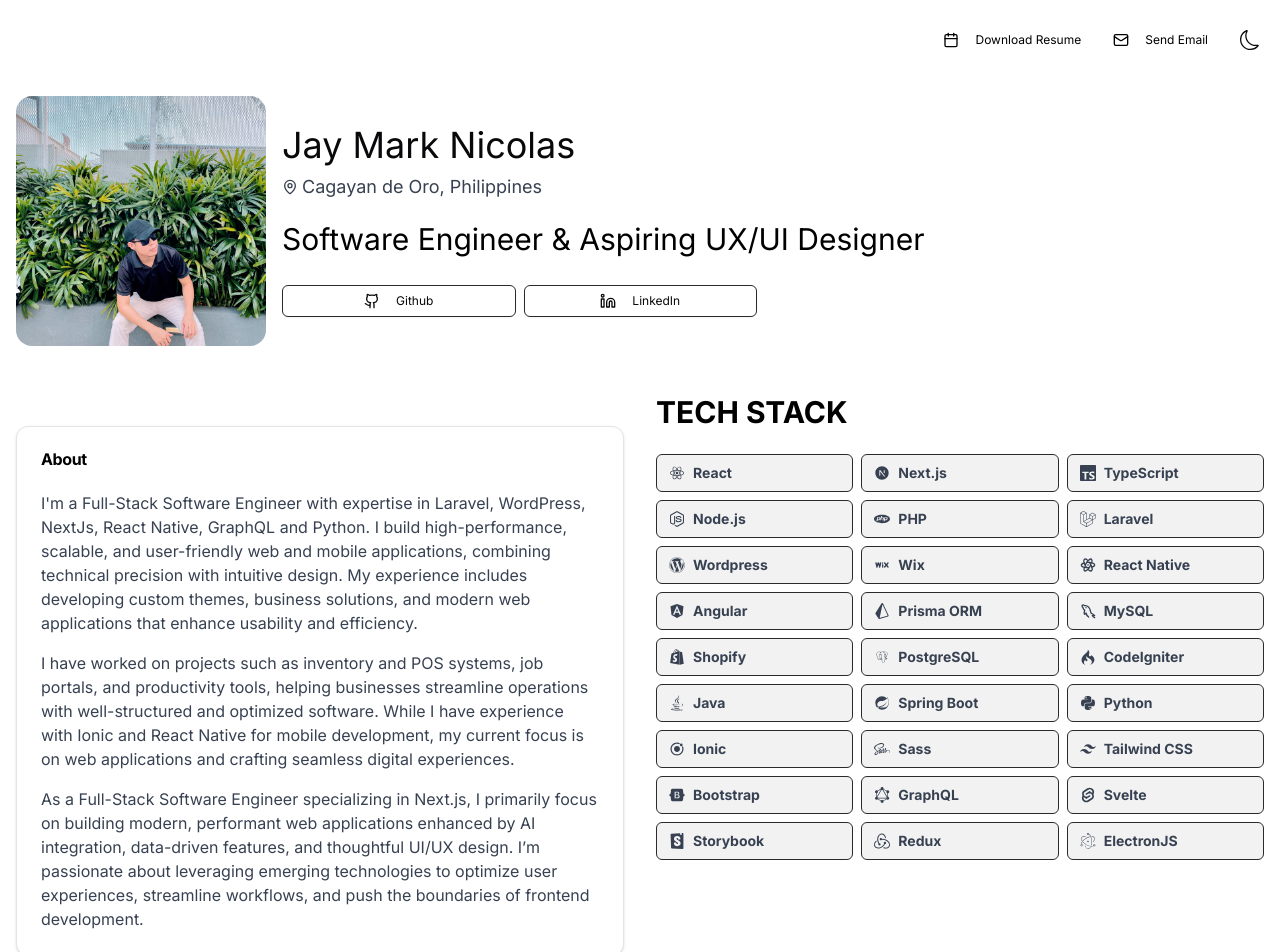
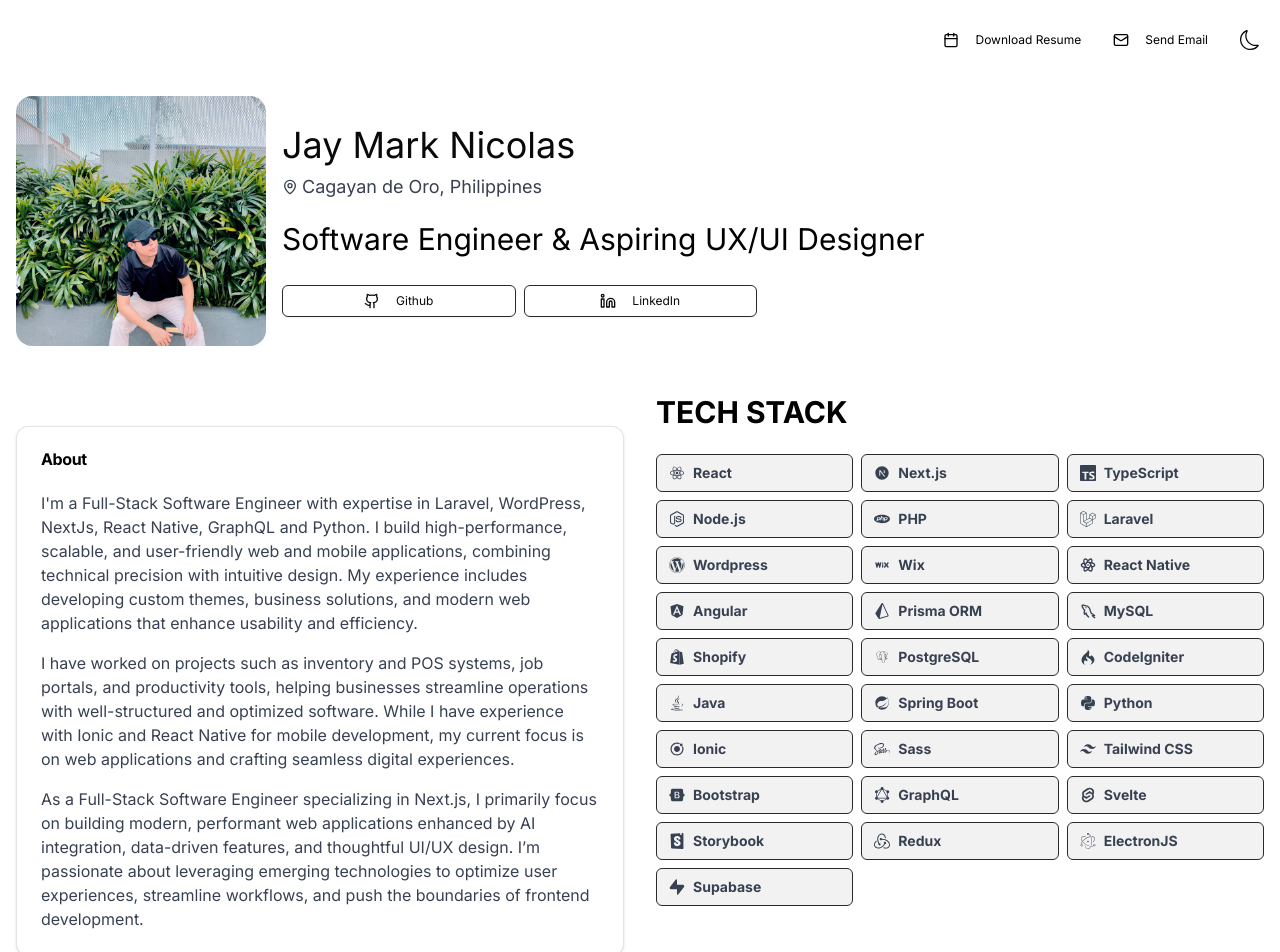
Before and after one commit to jaymarknicolas/portfolio-v1, a React (Vite) app: page / in a window 1280 px wide. Shown: the top 952 px of the page. Built offline with nearby package versions, Linux system fonts and the light colour scheme.

Commit message:
update tech stack

```diff
--- a/src/components/TechStack.tsx
+++ b/src/components/TechStack.tsx
@@ -25,6 +25,7 @@
 import { RiSvelteFill } from "react-icons/ri";
 import { SiStorybook } from "react-icons/si";
 import { SiRedux } from "react-icons/si";
+import { RiSupabaseFill } from "react-icons/ri";
 
 interface TechItem {
   name: string;
@@ -77,6 +78,10 @@
   { name: "Storybook", icon: <SiStorybook className="w-4 h-4 max-w-[3rem]" /> },
   { name: "Redux", icon: <SiRedux className="w-4 h-4 max-w-[3rem]" /> },
   { name: "ElectronJS", icon: <SiElectron className="w-4 h-4 max-w-[3rem]" /> },
+  {
+    name: "Supabase",
+    icon: <RiSupabaseFill className="w-4 h-4 max-w-[3rem]" />,
+  },
 ];
 
 export function TechStack() {
```
